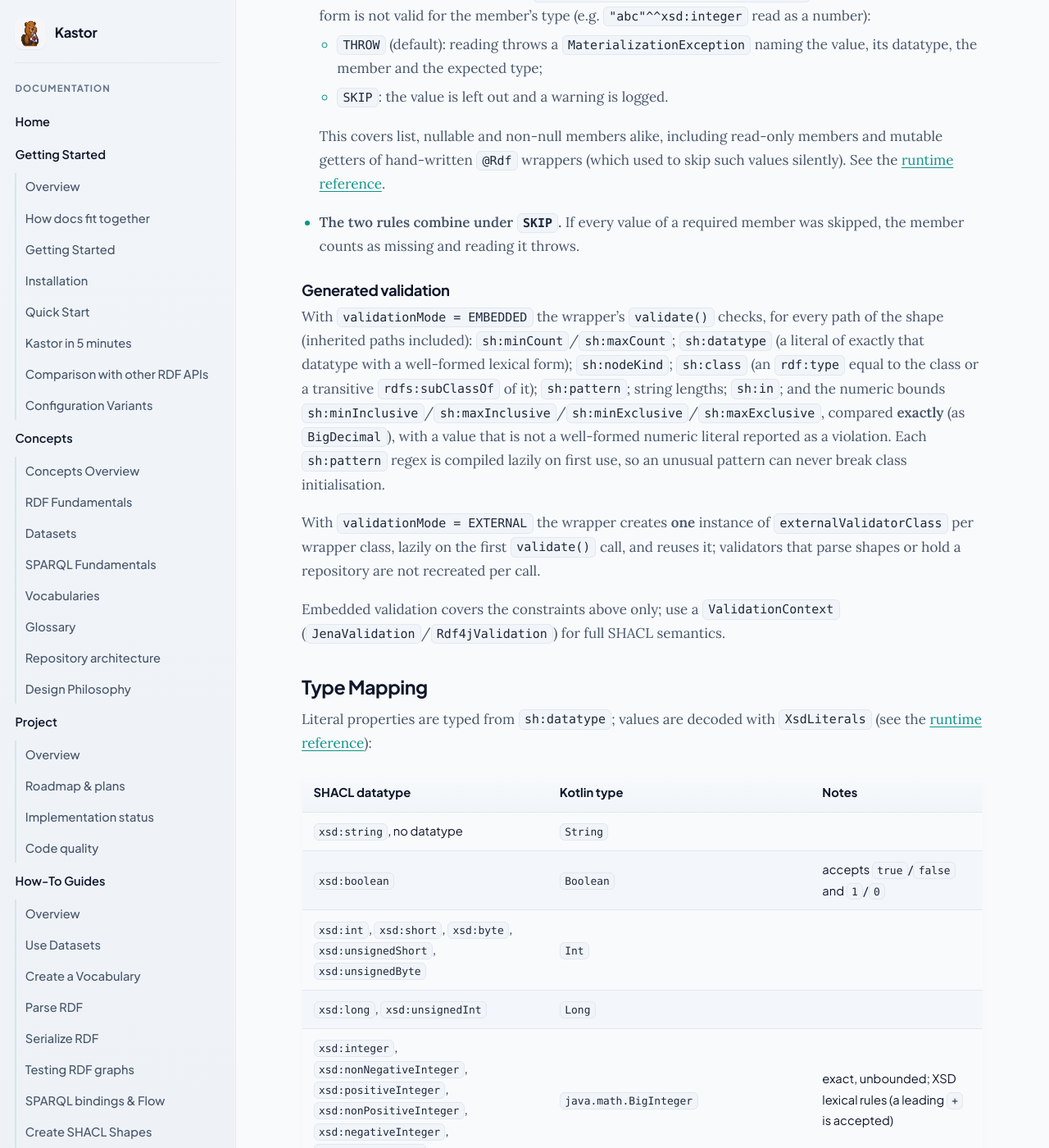
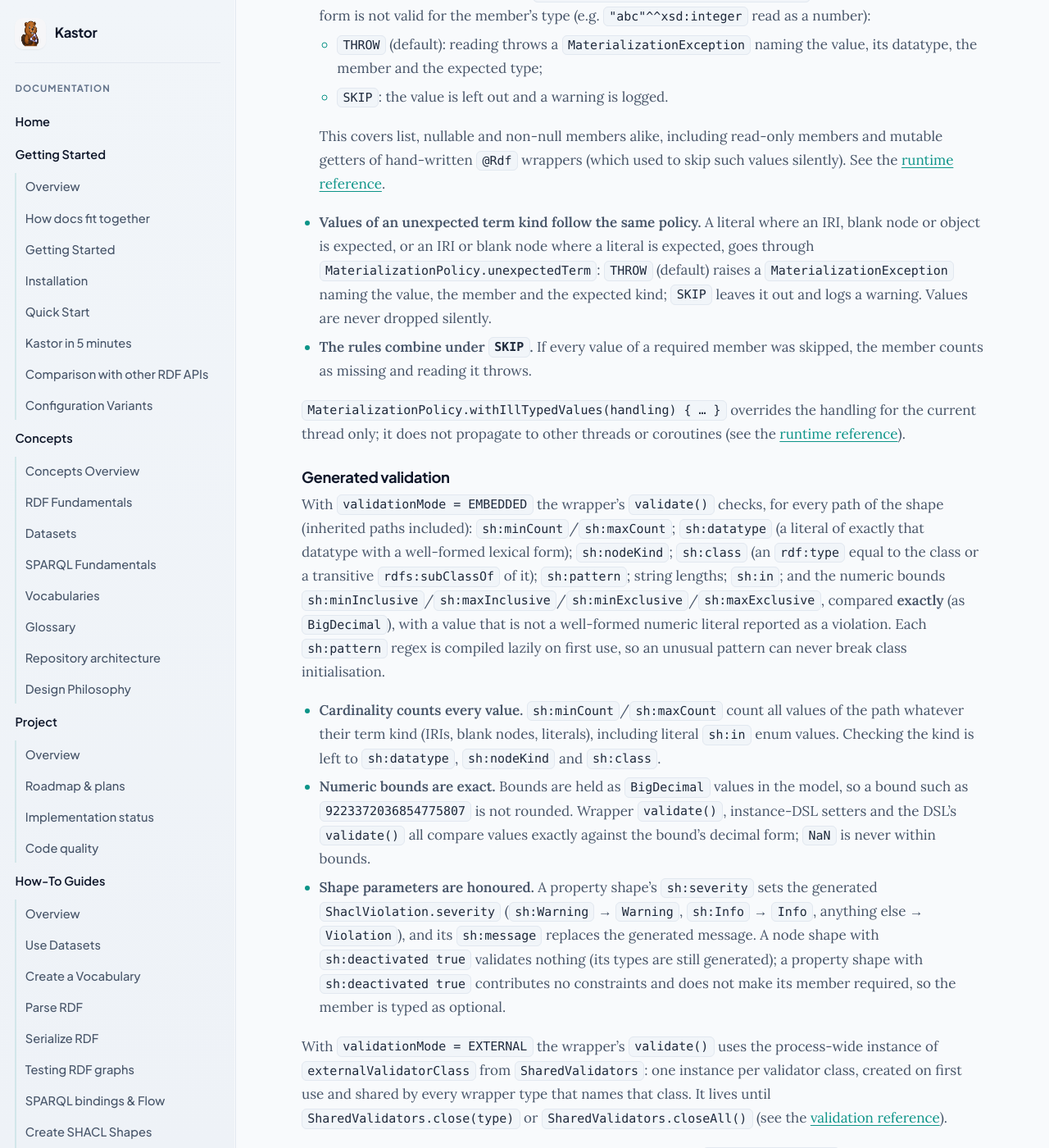
Before and after one commit to geoknoesis/kastor, a Jekyll site: the page built from docs/kastor-gen/tutorials/ontology-generation.md, in a window 1280 px wide and 1400 px high, scrolled down 5457 px. Shown: the whole window at 82% size. Built offline with Jekyll 4.4.1, drawn with Linux system fonts in a browser that asks for light colours; our own code applies the rules of GitHub Pages for plain Markdown files; some of the changed text lies outside the part shown.

Commit message:
docs(gen-processor): hand-written member types, exact generated semantics, XPath patterns
Document the literal, enum and RDF term member types of hand-written @Rdf
interfaces, RdfResource typing for sh:BlankNodeOrIRI / sh:BlankNode, cardinality
over every term kind, exact BigDecimal bounds, sh:severity / sh:message /
sh:deactivated in embedded validation, SharedValidators for EXTERNAL mode, the
IRI_ONLY + dataClassImplementsInterface rejection, and XPath-faithful sh:pattern
translation.

Co-Authored-By: Claude Opus 5 (1M context) <noreply@anthropic.com>

```diff
--- a/docs/kastor-gen/tutorials/ontology-generation.md
+++ b/docs/kastor-gen/tutorials/ontology-generation.md
@@ -242,8 +242,17 @@ wrappers generated for hand-written `@Rdf` interfaces.
   This covers list, nullable and non-null members alike, including read-only members and mutable getters
   of hand-written `@Rdf` wrappers (which used to skip such values silently). See the
   [runtime reference](../reference/runtime.md#materializationpolicy).
-- **The two rules combine under `SKIP`.** If every value of a required member was skipped, the member counts
+- **Values of an unexpected term kind follow the same policy.** A literal where an IRI, blank node or object
+  is expected, or an IRI or blank node where a literal is expected, goes through
+  `MaterializationPolicy.unexpectedTerm`: `THROW` (default) raises a `MaterializationException` naming the
+  value, the member and the expected kind; `SKIP` leaves it out and logs a warning. Values are never dropped
+  silently.
+- **The rules combine under `SKIP`.** If every value of a required member was skipped, the member counts
   as missing and reading it throws.
+
+`MaterializationPolicy.withIllTypedValues(handling) { … }` overrides the handling for the current thread
+only; it does not propagate to other threads or coroutines (see the
+[runtime reference](../reference/runtime.md#scope)).
 
 ### Generated validation
 
@@ -256,9 +265,22 @@ transitive `rdfs:subClassOf` of it); `sh:pattern`; string lengths; `sh:in`; and
 `sh:pattern` regex is compiled lazily on first use, so an unusual pattern can never break class
 initialisation.
 
-With `validationMode = EXTERNAL` the wrapper creates **one** instance of `externalValidatorClass` per
-wrapper class, lazily on the first `validate()` call, and reuses it; validators that parse shapes or hold a
-repository are not recreated per call.
+- **Cardinality counts every value.** `sh:minCount`/`sh:maxCount` count all values of the path whatever
+  their term kind (IRIs, blank nodes, literals), including literal `sh:in` enum values. Checking the kind is
+  left to `sh:datatype`, `sh:nodeKind` and `sh:class`.
+- **Numeric bounds are exact.** Bounds are held as `BigDecimal` values in the model, so a bound such as
+  `9223372036854775807` is not rounded. Wrapper `validate()`, instance-DSL setters and the DSL's `validate()`
+  all compare values exactly against the bound's decimal form; `NaN` is never within bounds.
+- **Shape parameters are honoured.** A property shape's `sh:severity` sets the generated
+  `ShaclViolation.severity` (`sh:Warning` → `Warning`, `sh:Info` → `Info`, anything else → `Violation`), and
+  its `sh:message` replaces the generated message. A node shape with `sh:deactivated true` validates nothing
+  (its types are still generated); a property shape with `sh:deactivated true` contributes no constraints
+  and does not make its member required, so the member is typed as optional.
+
+With `validationMode = EXTERNAL` the wrapper's `validate()` uses the process-wide instance of
+`externalValidatorClass` from `SharedValidators`: one instance per validator class, created on first use
+and shared by every wrapper type that names that class. It lives until `SharedValidators.close(type)` or
+`SharedValidators.closeAll()` (see the [validation reference](../reference/validation.md#sharedvalidators)).
 
 Embedded validation covers the constraints above only; use a `ValidationContext`
 (`JenaValidation`/`Rdf4jValidation`) for full SHACL semantics.
@@ -293,7 +315,8 @@ Non-literal properties:
 | `sh:class C` where `C` has a shape | the generated interface for `C` |
 | `sh:class C` where `C` has no shape | `String` (the IRI) |
 | `sh:node S` (S has one `sh:targetClass`) | the generated interface for S's target class |
-| `sh:nodeKind sh:IRI` / `sh:BlankNodeOrIRI` / `sh:BlankNode` only | `String` (the IRI) |
+| `sh:nodeKind sh:IRI` only | `String` (the IRI) |
+| `sh:nodeKind sh:BlankNodeOrIRI` / `sh:BlankNode` only | `com.geoknoesis.kastor.rdf.RdfResource` (IRI or blank node; blank nodes are kept) |
 | `sh:nodeKind sh:Literal` only | `String` (lexical form) |
 | `sh:or` / `sh:xone` whose members agree on one `sh:class` or one `sh:datatype` | that class / datatype |
 | `sh:or` / `sh:xone` over several classes | `String` (the IRI), with a warning |
@@ -357,11 +380,24 @@ always compiles:
 - When one node shape lists **the same path in several property shapes**, one member is generated, named
   after the alphabetically first `sh:name`, with the constraints of all declarations combined (highest
   `sh:minCount`, lowest `sh:maxCount`, …); a warning names the shape and path.
-- `sh:pattern` values are XPath regular expressions and are translated for `java.util.regex`: `\i`/`\I`
-  and `\c`/`\C` (XML name characters, approximated with Unicode letter/digit classes plus `_ : . -` and
-  U+00B7), character-class subtraction `[base-[excluded]]`, and Unicode block escapes `\p{IsBlock}`
-  (to `\p{InBlock}`). The `q` flag disables translation. A pattern that is still not a valid regular
-  expression **fails generation**, naming the shape, path and pattern.
+- `sh:pattern` values are XPath regular expressions and are translated for `java.util.regex`, following
+  XPath semantics:
+  - `\d`/`\D` are Unicode decimal digits (`\p{Nd}`); `\w`/`\W` use XPath's definition (every character
+    except punctuation, separators and "other" characters, so `_` is not a word character but symbols
+    such as `$` are); `\s`/`\S` are exactly space, tab, newline and carriage return. Java's defaults are
+    ASCII-only or wider.
+  - `\i`/`\I` and `\c`/`\C` (XML name characters) are approximated with Unicode letter/digit classes plus
+    `_ : . -` and U+00B7.
+  - Character-class subtraction `[base-[excluded]]` is translated with XPath precedence, including inside
+    negated classes: `[^a-z-[0-9]]` means "not a-z, minus digits".
+  - Unicode block escapes `\p{IsBlock}` become `\p{InBlock}`.
+  - The `x` flag strips whitespace outside character classes during translation itself; it is not mapped
+    to Java's `COMMENTS` mode, which would also treat `#` as a comment and drop whitespace inside classes.
+  - The `q` flag (literal pattern) disables translation; with `q` the `m`, `s` and `x` flags are ignored and
+    only `i` still applies.
+
+  A pattern that is still not a valid regular expression **fails generation**, naming the shape, path and
+  pattern.
 - Blank-node node shapes are supported, as are implicit class targets (a shape that is also an
   `rdfs:Class`/`owl:Class`).
 - Constructs that cannot be represented are **skipped with a warning** naming the shape and property:
```
Also changed, not shown: docs/kastor-gen/reference/annotations.md (+20 -3 lines).
